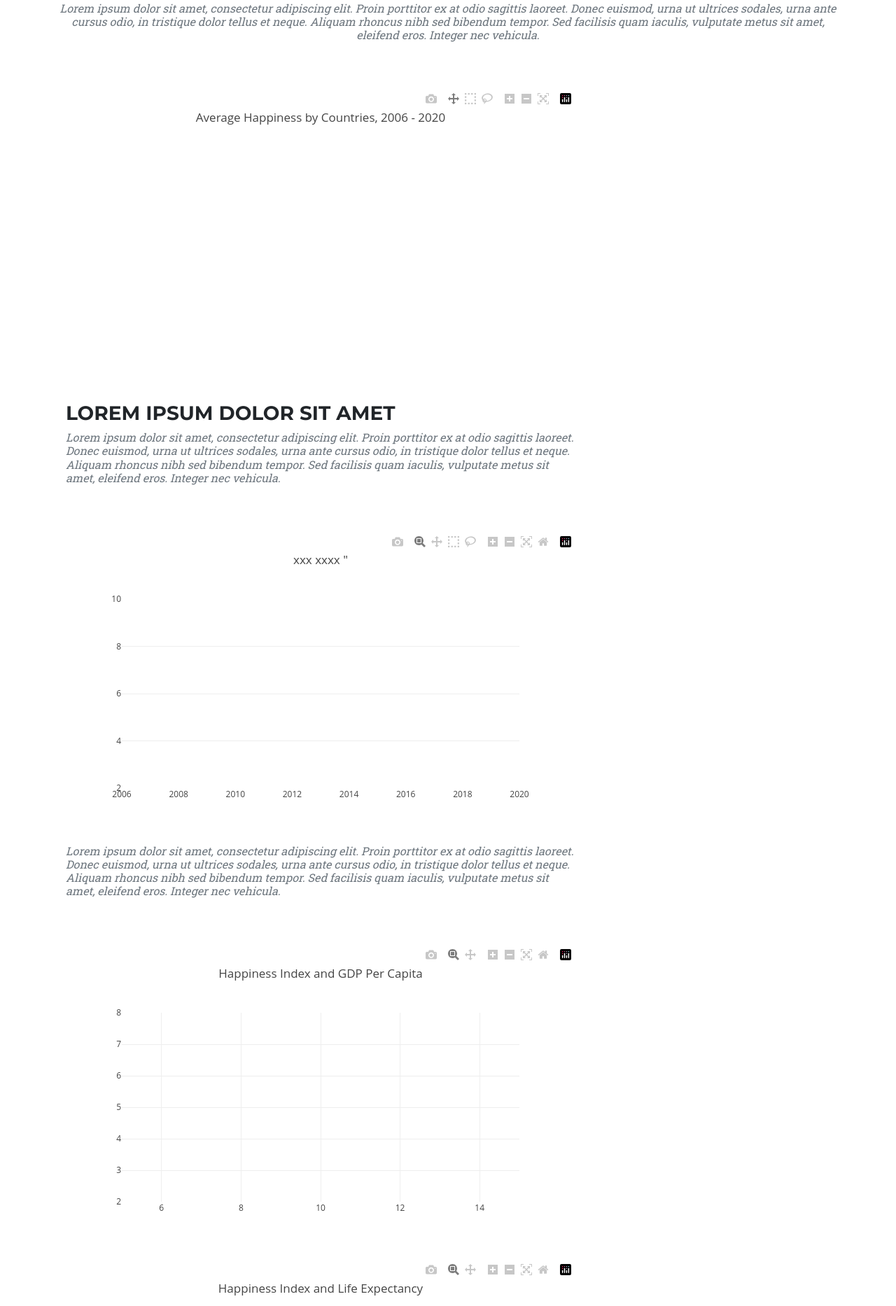
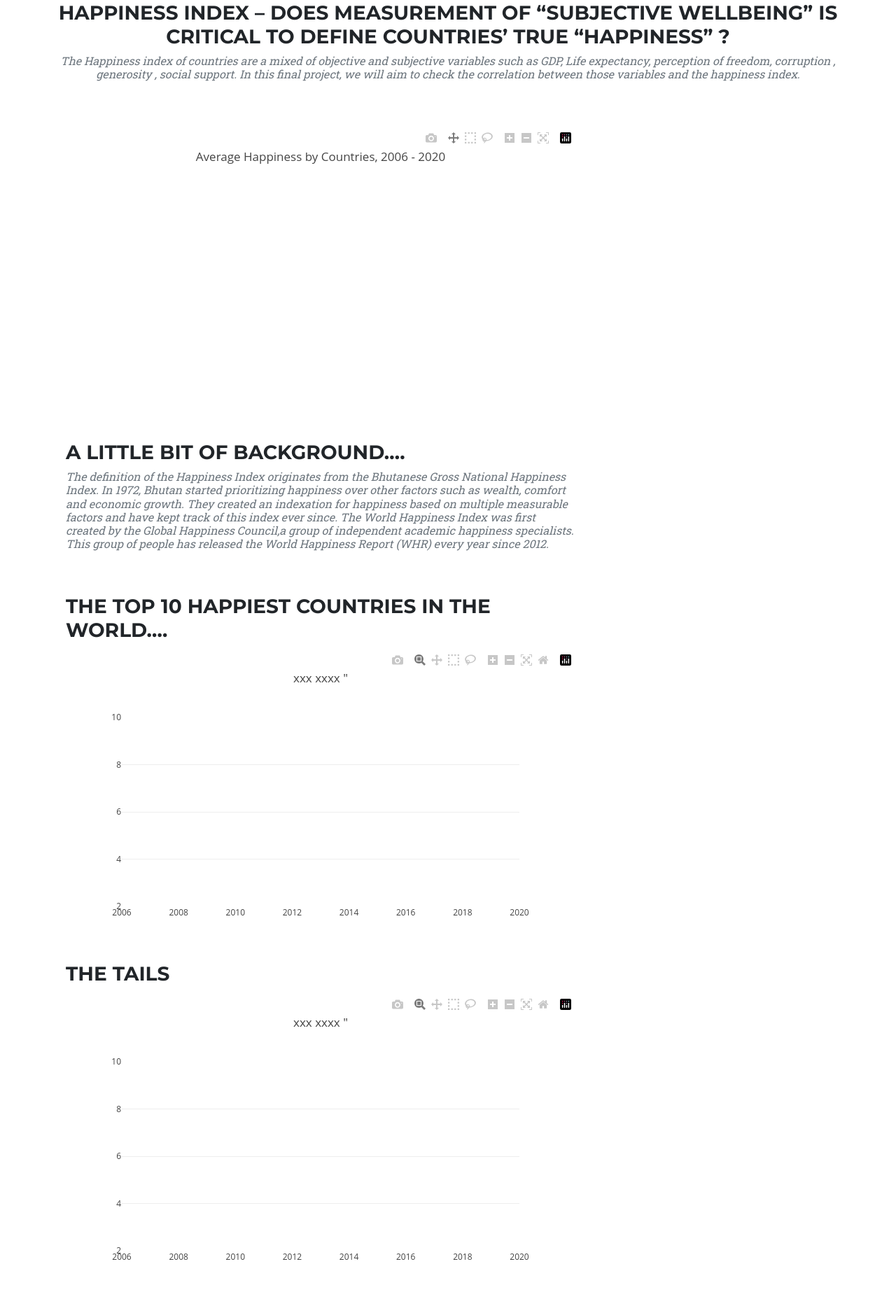
Before and after one commit to mafven/The-World-Happiness-in-Focus, a Flask app: page /plot3 in a window 1280 px wide. Shown: the part 94-1960 px from the top of the page at 70% size. Run offline with Flask 2, Linux system fonts and the light colour scheme; data that the repository does not hold is empty; some libraries are stand-ins or nearby versions.

Commit message:
update plot3.html

```diff
--- a/static/js/plot3.js
+++ b/static/js/plot3.js
@@ -109,6 +109,7 @@ var layout = {
 };
 
 Plotly.newPlot('plot0', data0, layout);
+Plotly.newPlot('plot00', data0, layout);
 
 
 
--- a/templates/plot3.html
+++ b/templates/plot3.html
@@ -39,24 +39,33 @@
     <section class="page-section" id="services1">
     <div class="container">
     <div class="text-center">
-    <!-- <h2 class="section-heading text-uppercase">Happy</h2> -->
+    <h3 class="section-heading text-uppercase">Happiness Index – Does measurement of
+        “subjective wellbeing”  is  critical to define countries’ true “happiness” ? </h3>
     <h3 class="section-subheading text-muted">
-        Lorem ipsum dolor sit amet, consectetur adipiscing elit. Proin porttitor ex at odio sagittis laoreet. Donec euismod, urna ut ultrices sodales, urna ante cursus odio, in tristique dolor tellus et neque. Aliquam rhoncus nibh sed bibendum tempor. Sed facilisis quam iaculis,
-        vulputate metus sit amet, eleifend eros. Integer nec vehicula.</h3>
+        The Happiness index  of countries are a mixed of  objective  and subjective variables such as  GDP, Life expectancy, perception of freedom, corruption , generosity , social support. In this final project, we will aim to check  the
+        correlation between  those variables and the happiness index.</h3>
     </div>
 
     <div class="container">
     <div class="col-sm-8 col-sm-4 panel">
     <div id="main"></div>
-    <h3 class="section-heading text-uppercase">Lorem ipsum dolor sit amet</h3>
+    <h3 class="section-heading text-uppercase">A little bit of background….</h3>
     <h3 class="section-subheading text-muted">
-        Lorem ipsum dolor sit amet, consectetur adipiscing elit. Proin porttitor ex at odio sagittis laoreet. Donec euismod, urna ut ultrices sodales, urna ante cursus odio, in tristique dolor tellus et neque. Aliquam rhoncus nibh sed bibendum tempor. Sed facilisis quam iaculis,
-        vulputate metus sit amet, eleifend eros. Integer nec vehicula.</h3>
+        The definition of the Happiness Index originates from the Bhutanese Gross National Happiness Index. In 1972, Bhutan started prioritizing happiness over other factors such as wealth, comfort and economic growth. They created an indexation for happiness based on multiple measurable factors and have kept track of this index ever since.
+        The World Happiness Index was first created by the Global Happiness Council,a group of independent academic happiness specialists. This group of people has released the World Happiness Report (WHR) every year since 2012.
+        </h3>
+
+    <h3 class="section-heading text-uppercase">The top 10 happiest countries in the world….</h3>
     <div id="plot0"></div>
+
+    <h3 class="section-heading text-uppercase">The tails</h3>
+    <div id="plot00"></div>
 
     <h3 class="section-subheading text-muted">
         Lorem ipsum dolor sit amet, consectetur adipiscing elit. Proin porttitor ex at odio sagittis laoreet. Donec euismod, urna ut ultrices sodales, urna ante cursus odio, in tristique dolor tellus et neque. Aliquam rhoncus nibh sed bibendum tempor. Sed facilisis quam iaculis,
         vulputate metus sit amet, eleifend eros. Integer nec vehicula.</h3>
+
+<h3 class="section-heading text-uppercase">Happiness index and quantitative measurements Correlation</h3>
     <div id="plot1"></div>
     <div id="plot2"></div>
 
@@ -68,7 +77,8 @@
    <div class="container">
     <div class="col-sm-8 col-sm-4 panel">
     <div id="main"></div>
-    <h3 class="section-heading text-uppercase">Lorem ipsum dolor sit amet</h3>
+    <h3 class="section-heading text-uppercase">Happiness index and Subjective Wellbeing Correlation</h3>
+
     <h3 class="section-subheading text-muted">
         Lorem ipsum dolor sit amet, consectetur adipiscing elit. Proin porttitor ex at odio sagittis laoreet. Donec euismod, urna ut ultrices sodales, urna ante cursus odio, in tristique dolor tellus et neque. Aliquam rhoncus nibh sed bibendum tempor. Sed facilisis quam iaculis,
         vulputate metus sit amet, eleifend eros. Integer nec vehicula.</h3>
@@ -82,16 +92,20 @@
     <div class="container">
     <div class="col-sm-8 col-sm-4 panel">
     <div id="main"></div>
-    <h3 class="section-heading text-uppercase">Lorem ipsum dolor sit amet</h3>
-    <h3 class="section-subheading text-muted">
-        Lorem ipsum dolor sit amet, consectetur adipiscing elit. Proin porttitor ex at odio sagittis laoreet. Donec euismod, urna ut ultrices sodales, urna ante cursus odio, in tristique dolor tellus et neque. Aliquam rhoncus nibh sed bibendum tempor. Sed facilisis quam iaculis,
-        vulputate metus sit amet, eleifend eros. Integer nec vehicula.</h3>
+    <h3 class="section-heading text-uppercase">Prediction Model and Feature importance</h3>
+    <h3 class="section-subheading">
+        In order to answer the question, about the importance of subjective wellbeing measurement to the happiness index . In our prediction model we removed all subjective variables such as perception of freedom, perception of corruption , generosity based on peoples survey results and only considered (trained and test) GDP and Life Expectancy against our target variable 'Life Ladder'.
+
+        No surprisingly, our model shows that life expectancy at birth has a higher importance (77%) in relation to other variable (being the main feature of the model).
+        using the model to make predictions based on 2021 data, our model got an R Squared of 0,68 reveals that 68% of the data fit the regression model as per below :
+
+    .</h3>
     <div id="plot4"></div>
     <div id="plot5"></div>
 
-    <h3 class="section-subheading text-muted">
-        Lorem ipsum dolor sit amet, consectetur adipiscing elit. Proin porttitor ex at odio sagittis laoreet. Donec euismod, urna ut ultrices sodales, urna ante cursus odio, in tristique dolor tellus et neque. Aliquam rhoncus nibh sed bibendum tempor. Sed facilisis quam iaculis,
-        vulputate metus sit amet, eleifend eros. Integer nec vehicula.</h3>
+    <h3 class="section-subheading ">
+        Based on the above results of our model, seems that subjective wellbeing could be  an quite important measure of happiness .
+</h3>
     </div>
     </section>
 
```
